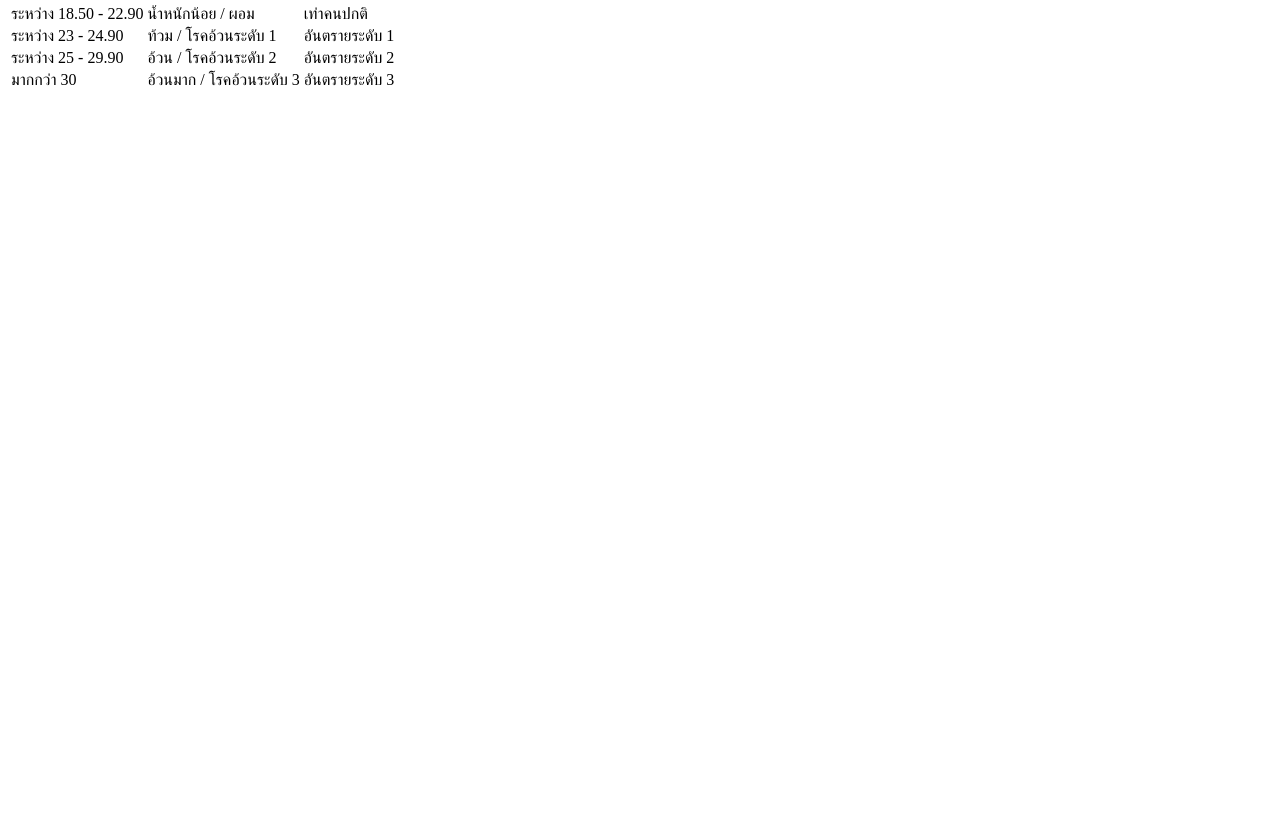
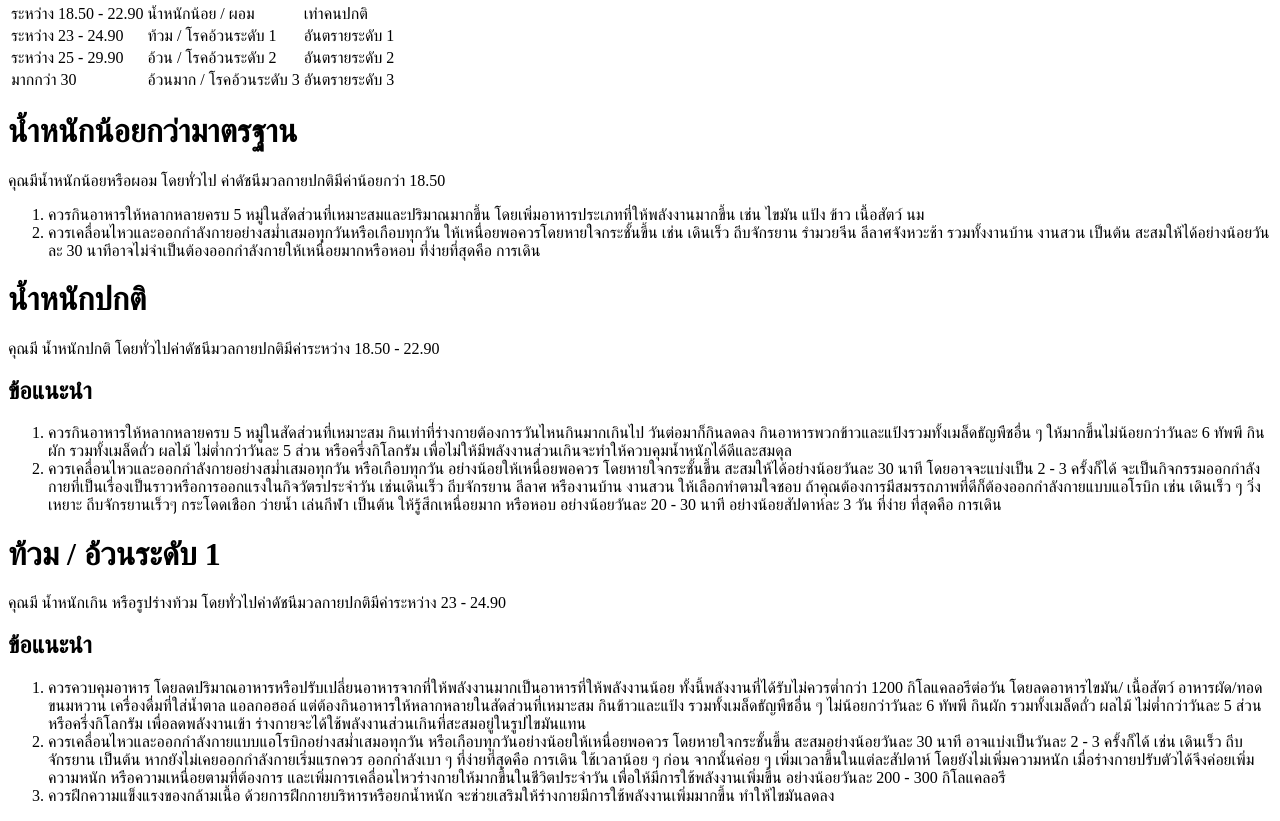
Before and after one commit to thitiphong18/Bmi, a Vue app: page / in a window 1280 px wide. Shown: the part 238-1059 px from the top of the page. Before the commit the page ends 800 px from the top, so only its background shows below. Built offline with nearby package versions, Linux system fonts and the light colour scheme.

Commit message:
Update 3

```diff
--- a/src/views/BmiView.vue
+++ b/src/views/BmiView.vue
@@ -52,6 +52,81 @@
       <td>อันตรายระดับ 3</td>
     </tr>
   </table>
+
+  <h1>น้ำหนักน้อยกว่ามาตรฐาน</h1>
+  <p>คุณมีน้ำหนักน้อยหรือผอม โดยทั่วไป ค่าดัชนีมวลกายปกติมีค่าน้อยกว่า 18.50</p>
+  <ol>
+    <li>
+      ควรกินอาหารให้หลากหลายครบ 5 หมู่ในสัดส่วนที่เหมาะสมและปริมาณมากขึ้น
+      โดยเพิ่มอาหารประเภทที่ให้พลังงานมากขึ้น เช่น ไขมัน แป้ง ข้าว เนื้อสัตว์ นม
+    </li>
+    <li>
+      ควรเคลื่อนไหวและออกกำลังกายอย่างสม่ำเสมอทุกวันหรือเกือบทุกวัน
+      ให้เหนื่อยพอควรโดยหายใจกระชั้นขึ้น เช่น เดินเร็ว ถีบจักรยาน รำมวยจีน
+      ลีลาศจังหวะช้า รวมทั้งงานบ้าน งานสวน เป็นต้น สะสมให้ได้อย่างน้อยวันละ 30
+      นาทีอาจไม่จำเป็นต้องออกกำลังกายให้เหนื่อยมากหรือหอบ ที่ง่ายที่สุดคือ
+      การเดิน
+    </li>
+  </ol>
+
+  <h1>น้ำหนักปกติ</h1>
+  <p>คุณมี น้ำหนักปกติ โดยทั่วไปค่าดัชนีมวลกายปกติมีค่าระหว่าง 18.50 - 22.90</p>
+  <h2>ข้อแนะนำ</h2>
+  <ol>
+    <li>
+      ควรกินอาหารให้หลากหลายครบ 5 หมู่ในสัดส่วนที่เหมาะสม
+      กินเท่าที่ร่างกายต้องการวันไหนกินมากเกินไป วันต่อมาก็กินลดลง
+      กินอาหารพวกข้าวและแป้งรวมทั้งเมล็ดธัญพืชอื่น ๆ ให้มากขึ้นไม่น้อยกว่าวันละ
+      6 ทัพพี กินผัก รวมทั้งเมล็ดถั่ว ผลไม้ ไม่ต่ำกว่าวันละ 5 ส่วน
+      หรือครึ่งกิโลกรัม
+      เพื่อไม่ให้มีพลังงานส่วนเกินจะทำให้ควบคุมน้ำหนักได้ดีและสมดุล
+    </li>
+    <li>
+      ควรเคลื่อนไหวและออกกำลังกายอย่างสม่ำเสมอทุกวัน หรือเกือบทุกวัน
+      อย่างน้อยให้เหนื่อยพอควร โดยหายใจกระชั้นขึ้น สะสมให้ได้อย่างน้อยวันละ 30
+      นาที โดยอาจจะแบ่งเป็น 2 - 3 ครั้งก็ได้
+      จะเป็นกิจกรรมออกกำลังกายที่เป็นเรื่องเป็นราวหรือการออกแรงในกิจวัตรประจำวัน
+      เช่นเดินเร็ว ถีบจักรยาน ลีลาศ หรืองานบ้าน งานสวน ให้เลือกทำตามใจชอบ
+      ถ้าคุณต้องการมีสมรรถภาพที่ดีก็ต้องออกกำลังกายแบบแอโรบิก เช่น เดินเร็ว ๆ
+      วิ่งเหยาะ ถีบจักรยานเร็วๆ กระโดดเชือก ว่ายน้ำ เล่นกีฬา เป็นต้น
+      ให้รู้สึกเหนื่อยมาก หรือหอบ อย่างน้อยวันละ 20 - 30 นาที อย่างน้อยสัปดาห์ละ
+      3 วัน ที่ง่าย ที่สุดคือ การเดิน
+    </li>
+  </ol>
+
+  <h1>ท้วม / อ้วนระดับ 1</h1>
+  <p>
+    คุณมี น้ำหนักเกิน หรือรูปร่างท้วม โดยทั่วไปค่าดัชนีมวลกายปกติมีค่าระหว่าง 23
+    - 24.90
+  </p>
+  <h2>ข้อแนะนำ</h2>
+  <ol>
+    <li>
+      ควรควบคุมอาหาร
+      โดยลดปริมาณอาหารหรือปรับเปลี่ยนอาหารจากที่ให้พลังงานมากเป็นอาหารที่ให้พลังงานน้อย
+      ทั้งนี้พลังงานที่ได้รับไม่ควรต่ำกว่า 1200 กิโลแคลอรีต่อวัน
+      โดยลดอาหารไขมัน/ เนื้อสัตว์ อาหารผัด/ทอด ขนมหวาน เครื่องดื่มที่ใส่น้ำตาล
+      แอลกอฮอล์ แต่ต้องกินอาหารให้หลากหลายในสัดส่วนที่เหมาะสม กินข้าวและแป้ง
+      รวมทั้งเมล็ดธัญพืชอื่น ๆ ไม่น้อยกว่าวันละ 6 ทัพพี กินผัก รวมทั้งเมล็ดถั่ว
+      ผลไม้ ไม่ต่ำกว่าวันละ 5 ส่วน หรือครึ่งกิโลกรัม เพื่อลดพลังงานเข้า
+      ร่างกายจะได้ใช้พลังงานส่วนเกินที่สะสมอยู่ในรูปไขมันแทน
+    </li>
+    <li>
+      ควรเคลื่อนไหวและออกกำลังกายแบบแอโรบิกอย่างสม่ำเสมอทุกวัน
+      หรือเกือบทุกวันอย่างน้อยให้เหนื่อยพอควร โดยหายใจกระชั้นขึ้น
+      สะสมอย่างน้อยวันละ 30 นาที อาจแบ่งเป็นวันละ 2 - 3 ครั้งก็ได้ เช่น เดินเร็ว
+      ถีบจักรยาน เป็นต้น หากยังไม่เคยออกกำลังกายเริ่มแรกควร ออกกำลังเบา ๆ
+      ที่ง่ายที่สุดคือ การเดิน ใช้เวลาน้อย ๆ ก่อน จากนั้นค่อย ๆ
+      เพิ่มเวลาขึ้นในแต่ละสัปดาห์ โดยยังไม่เพิ่มความหนัก
+      เมื่อร่างกายปรับตัวได้จึงค่อยเพิ่มความหนัก หรือความเหนื่อยตามที่ต้องการ
+      และเพิ่มการเคลื่อนไหวร่างกายให้มากขึ้นในชีวิตประจำวัน
+      เพื่อให้มีการใช้พลังงานเพิ่มขึ้น อย่างน้อยวันละ 200 - 300 กิโลแคลอรี
+    </li>
+    <li>
+      ควรฝึกความแข็งแรงของกล้ามเนื้อ ด้วยการฝึกกายบริหารหรือยกน้ำหนัก
+      จะช่วยเสริมให้ร่างกายมีการใช้พลังงานเพิ่มมากขึ้น ทำให้ไขมันลดลง
+    </li>
+  </ol>
 </template>
 
 <style scoped></style>
```
